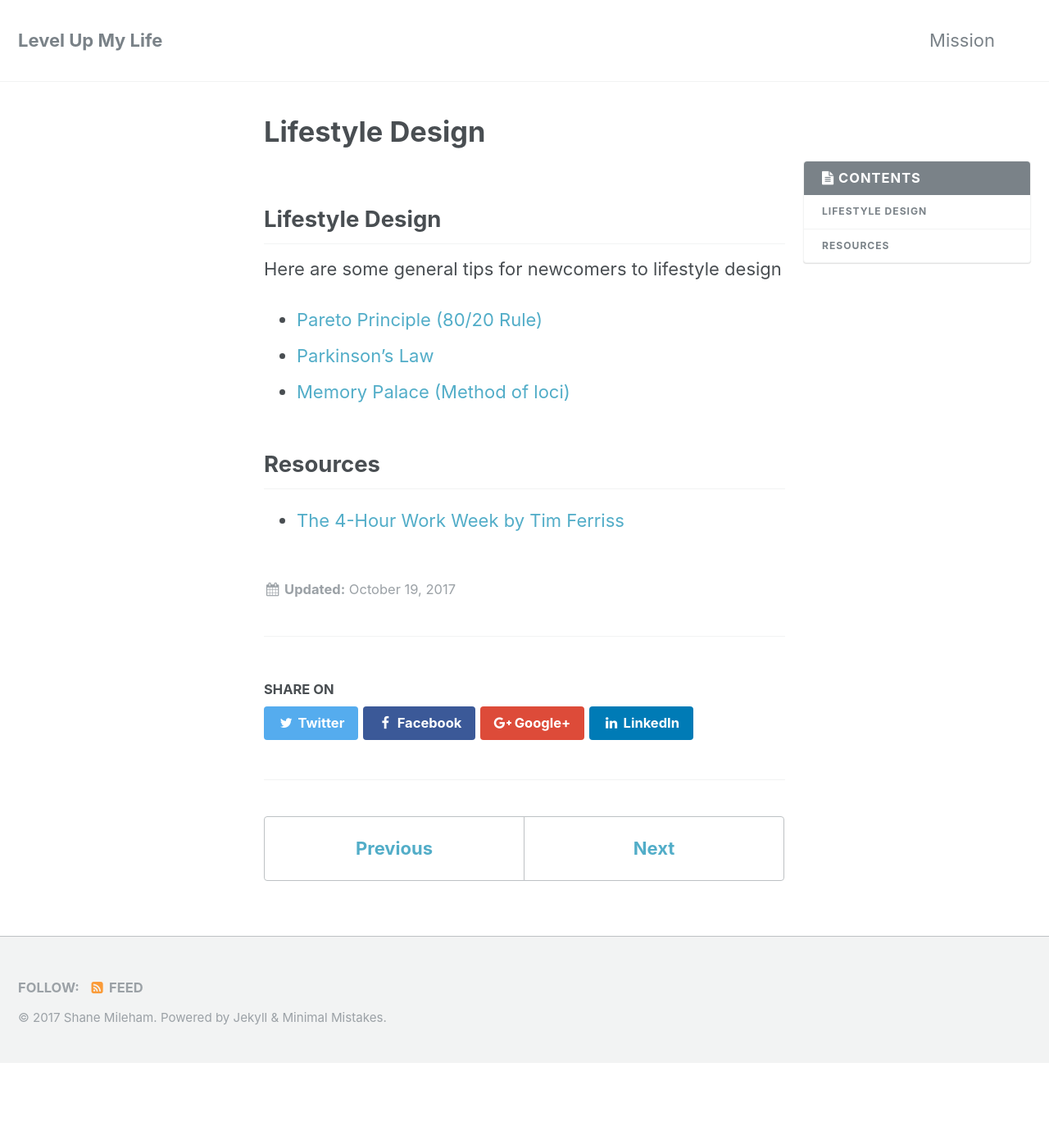
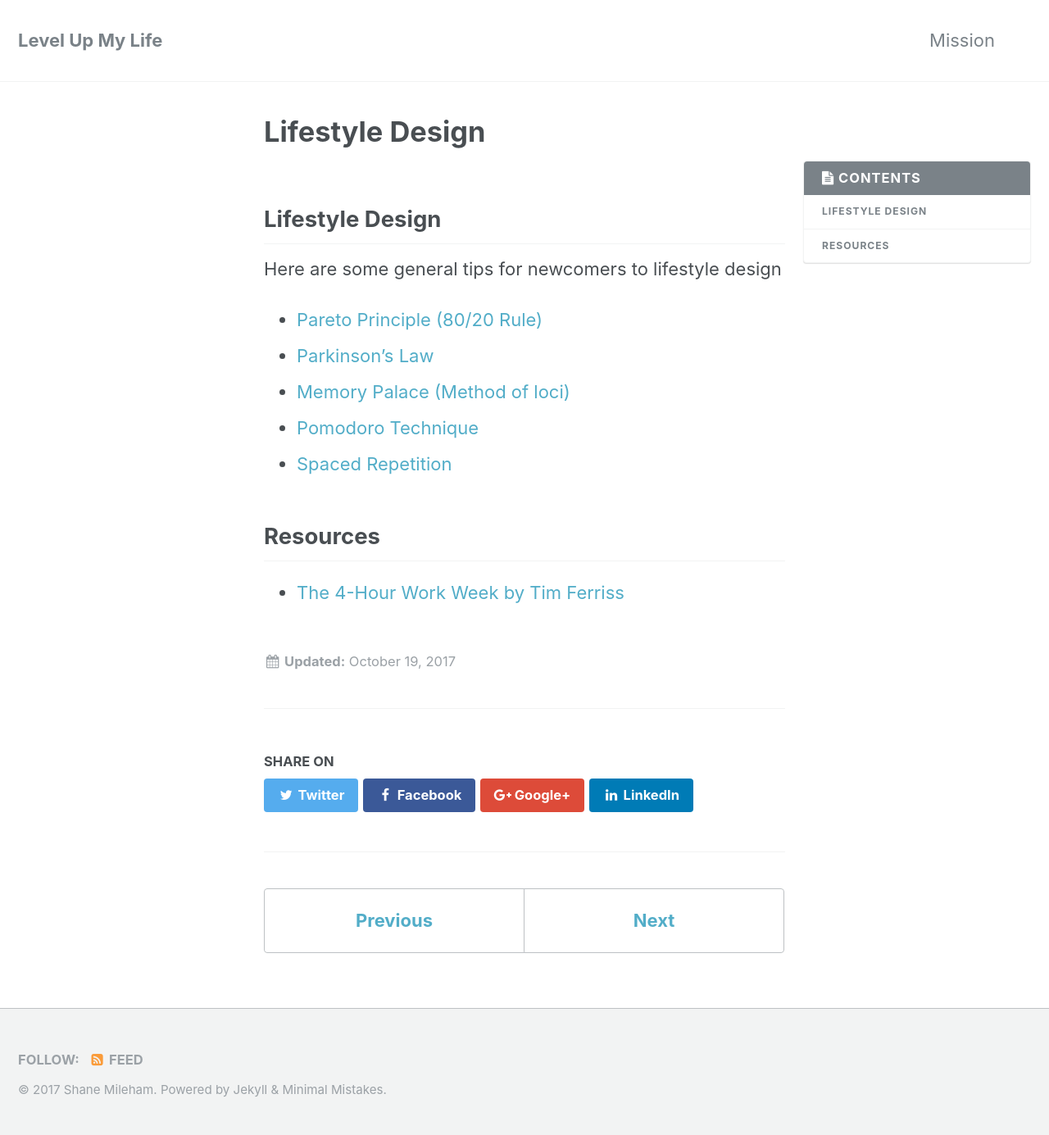
Before and after one commit to shanemileham/levelupmylife, a Jekyll site: the page built from _content/lifestyle-design.md, in a window 1280 px wide. Shown: the whole page at 82% size. Built offline with Jekyll 4.4.1, drawn with Linux system fonts in a browser that asks for light colours; comment, search, counter and statistics services are not loaded; before the commit the page ends 1297 px from its top, so only the background shows below that.

Commit message:
Added pomodoro and spaced repetition to lifestyle design

```diff
--- a/_content/lifestyle-design.md
+++ b/_content/lifestyle-design.md
@@ -9,6 +9,8 @@ Here are some general tips for newcomers to lifestyle design
 - [Pareto Principle (80/20 Rule)](https://en.wikipedia.org/wiki/Pareto_principle)
 - [Parkinson's Law](https://en.wikipedia.org/wiki/Parkinson%27s_law)
 - [Memory Palace (Method of loci)](https://en.wikipedia.org/wiki/Method_of_loci)
+- [Pomodoro Technique](https://en.wikipedia.org/wiki/Pomodoro_Technique)
+- [Spaced Repetition](https://en.wikipedia.org/wiki/Spaced_repetition)
 
 ## Resources
 * [The 4-Hour Work Week by Tim Ferriss](https://smile.amazon.com/4-Hour-Workweek-Expanded-Updated-Cutting-Edge-ebook/dp/B002WE46UW/)
```
